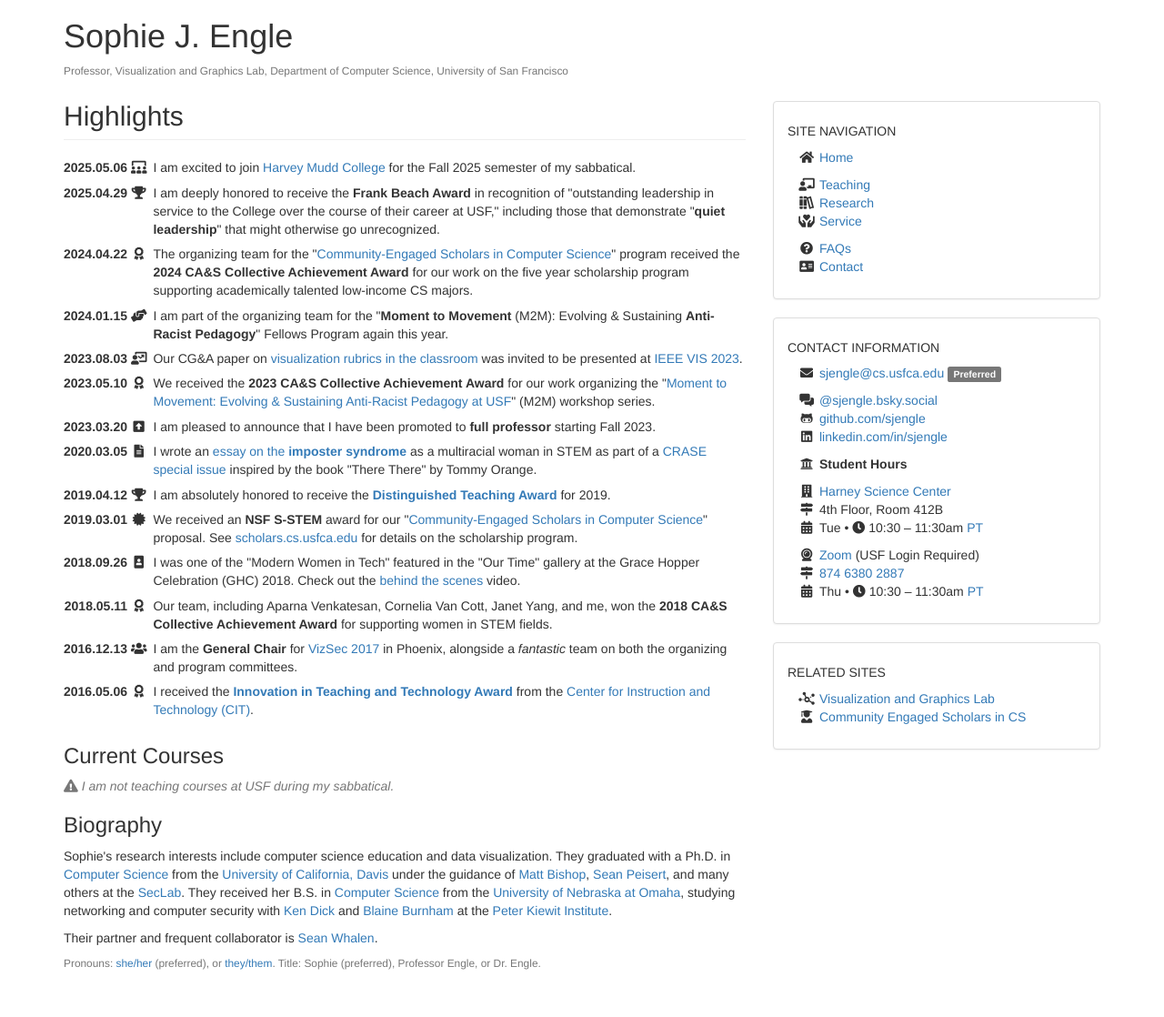
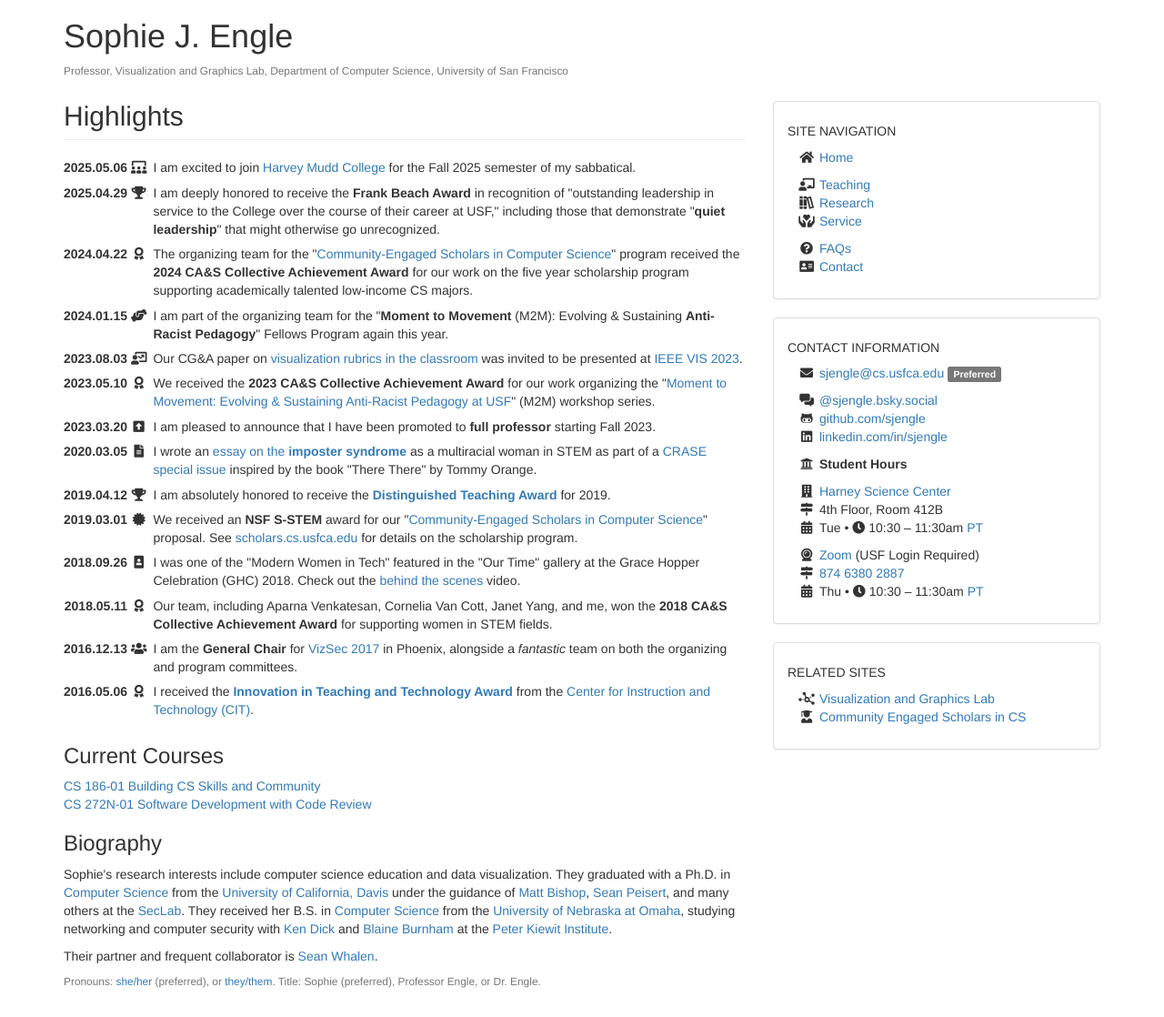
Before and after one commit to sjengle/sjengle.github.io, a Jekyll site: the page built from index.html, in a window 1280 px wide. Shown: the whole page at 91% size. Built offline with Jekyll 4.4.1, drawn with Linux system fonts in a browser that asks for light colours.

Commit message:
Adding fall 2026 courses

```diff
--- a/_data/teaching.yaml
+++ b/_data/teaching.yaml
@@ -589,3 +589,20 @@
   sort: 'CS286-2025-01'
   link: 'https://usfca.instructure.com/courses/1624833'
   show: false
+# FALL 2026
+- id: 'CS 186'
+  name: 'Building CS Skills and Community'
+  code: 'CS 186-01'
+  term: 'Fall'
+  year: '2026'
+  sort: 'CS186-2026-08'
+  link: ''
+  show: true
+- id: 'CS 272'
+  name: 'Software Development with Code Review'
+  code: 'CS 272N-01'
+  term: 'Fall'
+  year: '2026'
+  sort: 'CS212-2026-08'
+  link: 'https://cs272n.notion.site/fall2026'
+  show: true
--- a/index.html
+++ b/index.html
@@ -103,8 +103,9 @@ title: Highlights
 <!-- Courses -->
 <h3>Current Courses</h3>
 
+<!--
 <p><em class="text-muted"><i class="fas fa-exclamation-triangle"></i> I am not teaching courses at USF during my sabbatical.</em></p>
-<!--
+-->
 
 <ul class="list-unstyled">{%
   for course in site.data.teaching %}{%
@@ -113,7 +114,6 @@ title: Highlights
   endif %}{%
   endfor %}
 </ul>
--->
 
 <!-- Biography -->
 <h3>Biography</h3>
```
